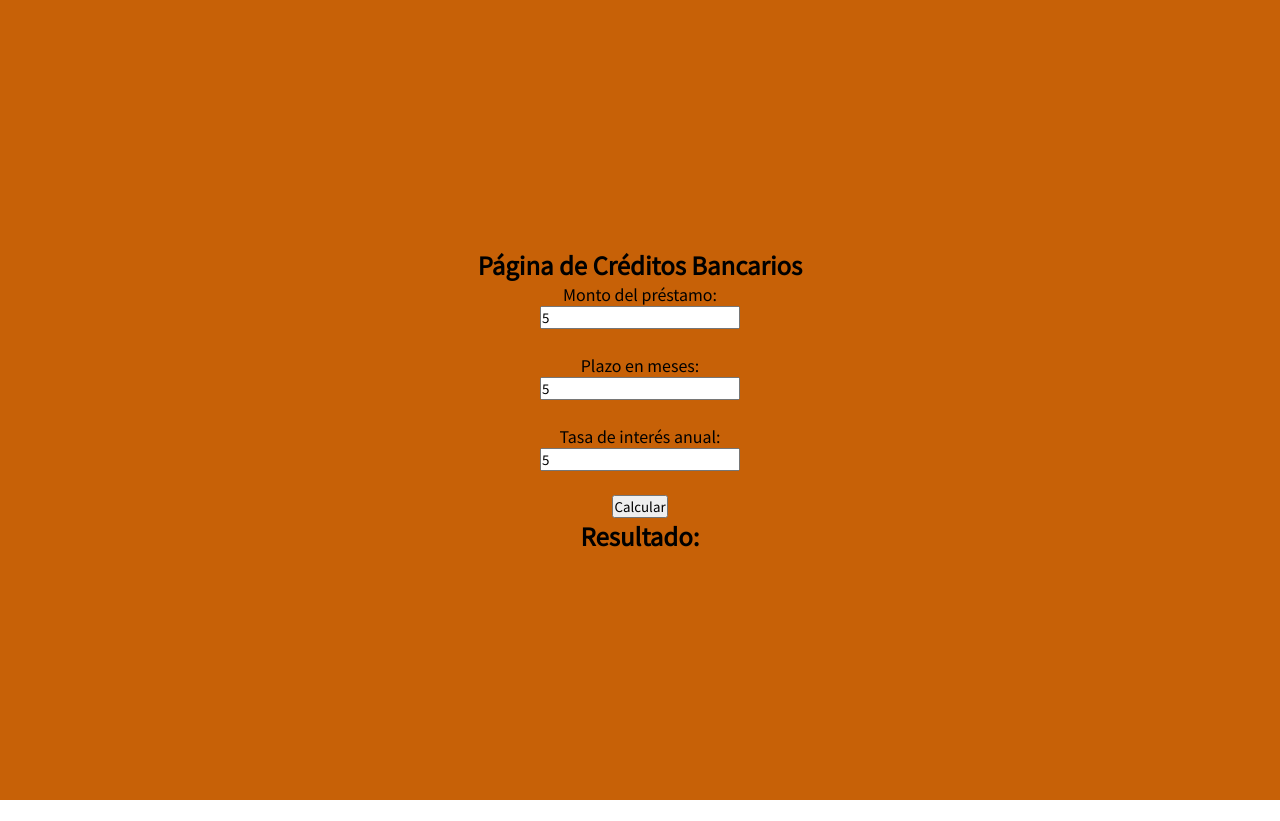
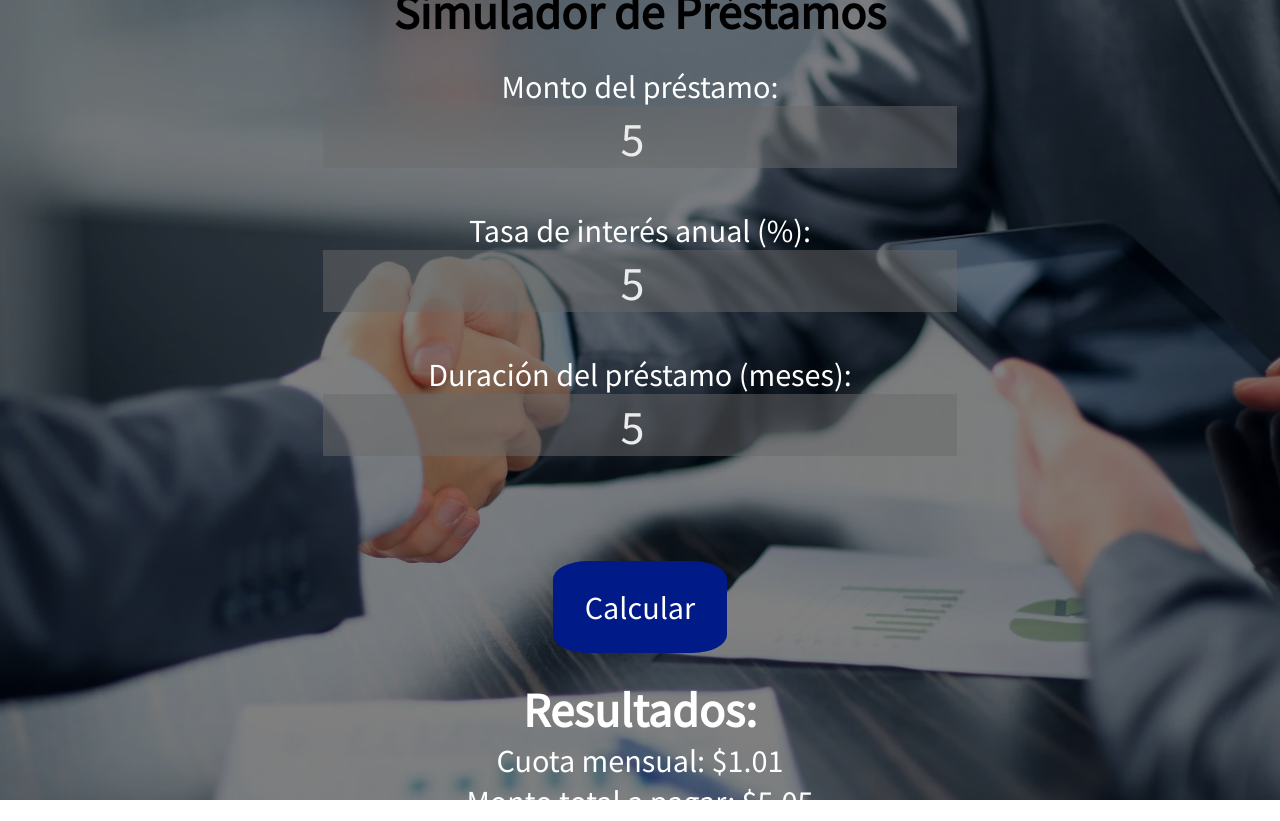
Before and after one commit to santizelada/simulador, a website: page index.html in a window 1280 px wide. Both pictures are taken after typing "5", "5", "5" into the empty fields and a click on the button "Calcular". Before the commit the page ends 800 px from the top, so only its background shows below. Drawn offline with Linux system fonts and the light colour scheme.

Commit message:
2da preentrega proyecto JS

```diff
--- a/css/index.css
+++ b/css/index.css
@@ -1,13 +1,31 @@
 *{
     font-family: 'Noto Sans JP', sans-serif;
+    margin: 0;
     padding: 0;
-    margin: 0;
+    box-sizing: border-box;
+
 }
 
 .itemsContainer{
-    background-color: rgb(199, 97, 7);
+    /* background:  rgb(199, 97, 7) url(../img/New\ Project\ \(86\).webp) no-repeat center top, linear-gradient(to right, rgba(0, 0, 0, 0.3), rgba(0, 0, 0, 0.3)); */
+    background: linear-gradient(to right, rgba(0, 0, 0, 0.5), rgba(0, 0, 0, 0.5)), url(../img/New\ Project\ \(86\).webp);
+    background-repeat: no-repeat;
+    background-position: center;
+    background-size: cover;
     height: 100vh;
     width: 100vw;
+    display: flex;
+    flex-direction: column;
+    align-items: center;
+    justify-content: center;
+    font-size: 180%;
+    display: flex;
+    gap: 3%;
+    align-items: center;
+    justify-content: center;
+}
+
+#formulario{
     display: flex;
     flex-direction: column;
     align-items: center;
@@ -15,7 +33,42 @@
 }
 
 .itemsContainer h1{
+    text-align: center;
+}
 
+#formulario label{
+    color: white;
+}
+
+#formulario input{
+    color: rgb(235, 235, 235);
+    background-color: #6868687f;
+    border-style: none;
+    height: 20%;
+    font-size: 150%;
     text-align: center;
+}
+
+#formulario button{
+    /* font-size: 85%;
+    background-color: #035d42;
+    color: rgb(200, 200, 200);
+    padding: 2%;
+    border-radius: 30%;
+    width: 10%;
+    height: 25%; */
+    margin-top: 10%;
+    border-radius: 20%;
+    font-size: 100%;
+    border-style: none;
+    padding: 4% 5% 4% 5%;
+    color: #ffffff;
+    background-color: #001b88;
+
 
 }
+
+#resultado{
+    color: white;
+    text-align: center;
+}
--- a/index.html
+++ b/index.html
@@ -16,10 +16,61 @@
 <head>
 <title>Página de Créditos Bancarios</title>
 </head>
+
 <body>
-<section class="itemsContainer">
 
-    <h1>Página de Créditos Bancarios</h1>
+    <section class="itemsContainer">
+        <h1>Simulador de Préstamos</h1>
+    <form id="formulario">
+        <label for="monto">Monto del préstamo:</label>
+        <input type="number" id="monto" required><br>
+
+        <label for="tasa">Tasa de interés anual (%):</label>
+        <input type="number" id="tasa" required><br>
+
+        <label for="meses">Duración del préstamo (meses):</label>
+        <input type="number" id="meses" required><br>
+
+        <button type="submit">Calcular</button>
+    </form>
+
+    <div id="resultado">
+
+    </div>
+  </section>
+
+
+
+  </body>
+  </html>
+
+
+
+
+
+
+
+
+
+
+
+
+
+
+
+
+
+
+
+
+
+
+
+
+
+<!-- <section class="itemsContainer"> -->
+
+    <!-- <h1>Página de Créditos Bancarios</h1>
 
     <label for="monto">Monto del préstamo:</label>
     <input type="number" id="monto" min="0" step="0.01"><br>
@@ -33,8 +84,7 @@
     <button onclick="calcularCuotas()">Calcular</button>
 
     <h2>Resultado:</h2>
-    <div id="resultado"></div>
-
+    <div id="resultado"></div> -->
 </section>
 
 
--- a/main.js
+++ b/main.js
@@ -1,17 +1,113 @@
 
-function calcularCuotas() {
-  let monto = parseFloat(document.getElementById("monto").value);
-  let plazo = parseInt(document.getElementById("plazo").value);
-  let tasa = parseFloat(document.getElementById("tasa").value);
 
-  let interes = monto * (tasa / 100);
-  let totalPrestamo = monto + interes;
-  let cuotaMensual = totalPrestamo / plazo;
 
-  let resultado = "Monto del préstamo: $" + monto.toFixed(2) + "\n" +
-                  "Intereses: $" + interes.toFixed(2) + "\n" +
-                  "Total del préstamo: $" + totalPrestamo.toFixed(2) + "\n" +
-                  "Cuota mensual: $" + cuotaMensual.toFixed(2);
+// Definición del objeto Préstamo
+// class Prestamo {
+//   constructor(monto, tasaInteres, meses) {
+//     this.monto = monto;
+//     this.tasaInteres = tasaInteres;
+//     this.meses = meses;
+//   }
 
-  alert(resultado);
+//   // Método para calcular la cuota mensual
+//   calcularCuotaMensual() {
+//     const tasaMensual = this.tasaInteres / 100 / 12;
+//     const cuotaMensual = (this.monto * tasaMensual) / (1 - Math.pow(1 + tasaMensual, -this.meses));
+//     return cuotaMensual.toFixed(2);
+//   }
+
+//   // Método para calcular el monto total a pagar
+//   calcularMontoTotal() {
+//     const cuotaMensual = this.calcularCuotaMensual();
+//     const montoTotal = cuotaMensual * this.meses;
+//     return montoTotal.toFixed(2);
+//   }
+// }
+
+// // Función para manejar el envío del formulario
+// document.getElementById('formulario').addEventListener('submit', function (event) {
+//   event.preventDefault();
+//   const monto = parseFloat(document.getElementById('monto').value);
+//   const tasaInteres = parseFloat(document.getElementById('tasa').value);
+//   const meses = parseInt(document.getElementById('meses').value);
+
+//   if (isNaN(monto) || isNaN(tasaInteres) || isNaN(meses)) {
+//     alert('Por favor, ingresa números válidos para todos los campos.');
+//     return;
+//   }
+
+//   const miPrestamo = new Prestamo(monto, tasaInteres, meses);
+//   const cuotaMensual = miPrestamo.calcularCuotaMensual();
+//   const montoTotalAPagar = miPrestamo.calcularMontoTotal();
+
+//   const resultadoDiv = document.getElementById('resultado');
+//   resultadoDiv.innerHTML = `
+//     <h2>Resultados:</h2>
+//     <p>Cuota mensual: $${cuotaMensual}</p>
+//     <p>Monto total a pagar: $${montoTotalAPagar}</p>
+//   `;
+// });
+
+
+
+class Prestamo {
+  constructor(monto, tasaInteres, meses) {
+    this.monto = monto;
+    this.tasaInteres = tasaInteres;
+    this.meses = meses;
+  }
+
+  calcularCuotaMensual() {
+    const tasaMensual = this.tasaInteres / 100 / 12;
+    const cuotaMensual = (this.monto * tasaMensual) / (1 - Math.pow(1 + tasaMensual, -this.meses));
+    return cuotaMensual.toFixed(2);
+  }
+
+  calcularMontoTotal() {
+    const cuotaMensual = this.calcularCuotaMensual();
+    const montoTotal = cuotaMensual * this.meses;
+    return montoTotal.toFixed(2);
+  }
 }
+
+const prestamosArray = [];
+
+document.getElementById('formulario').addEventListener('submit', function (event) {
+  event.preventDefault();
+  const monto = parseFloat(document.getElementById('monto').value);
+  const tasaInteres = parseFloat(document.getElementById('tasa').value);
+  const meses = parseInt(document.getElementById('meses').value);
+
+  if (isNaN(monto) || isNaN(tasaInteres) || isNaN(meses)) {
+    alert('Por favor, ingresa números válidos para todos los campos.');
+    return;
+  }
+
+  const miPrestamo = new Prestamo(monto, tasaInteres, meses);
+  const cuotaMensual = miPrestamo.calcularCuotaMensual();
+  const montoTotalAPagar = miPrestamo.calcularMontoTotal();
+
+  const resultadoDiv = document.getElementById('resultado');
+  resultadoDiv.innerHTML = `
+    <h2>Resultados:</h2>
+    <p>Cuota mensual: $${cuotaMensual}</p>
+    <p>Monto total a pagar: $${montoTotalAPagar}</p>
+  `;
+
+  // Add the loan object to the array
+  prestamosArray.push({
+    monto: monto,
+    tasaInteres: tasaInteres,
+    meses: meses,
+    cuotaMensual: cuotaMensual,
+    montoTotalAPagar: montoTotalAPagar,
+  });
+});
+
+function filtrarPorMonto(montoFiltrar) {
+  return prestamosArray.filter(prestamo => prestamo.monto === montoFiltrar);
+}
+
+const montoBusqueda = 1000;
+const prestamosFiltrados = filtrarPorMonto(montoBusqueda);
+console.log(prestamosFiltrados);
--- /dev/null
+++ b/package.json
@@ -0,0 +1,5 @@
+{
+  "dependencies": {
+    "prompt-sync": "^4.2.0"
+  }
+}
```
Also changed, not shown: img/New Project (86).webp (added), 1 other file.
